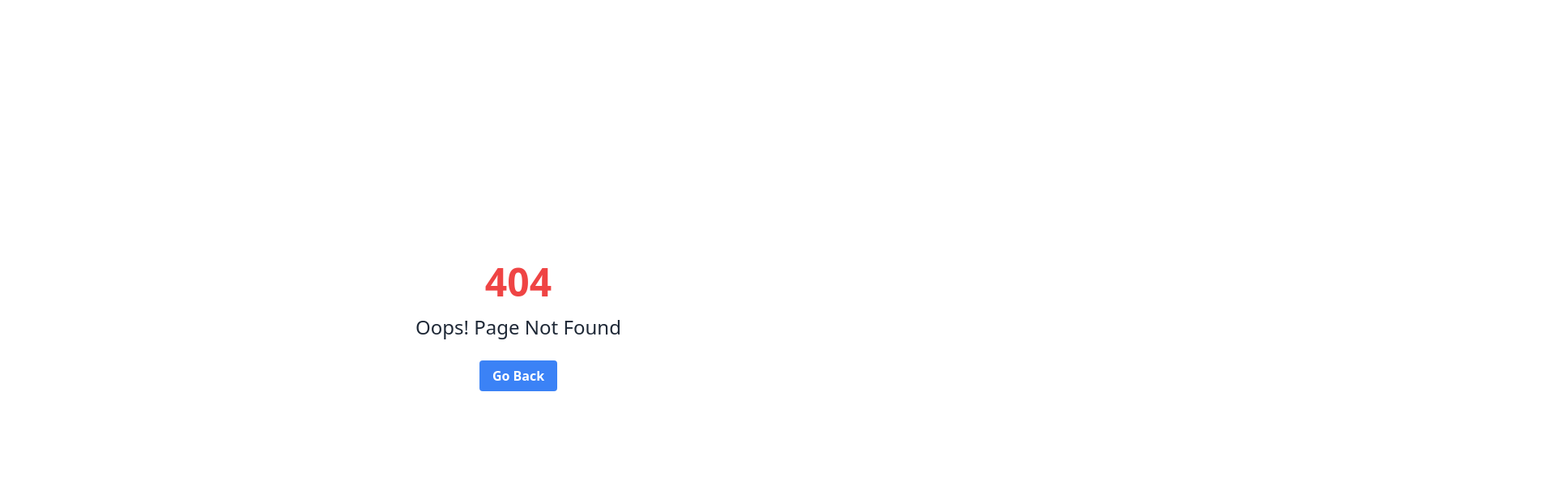
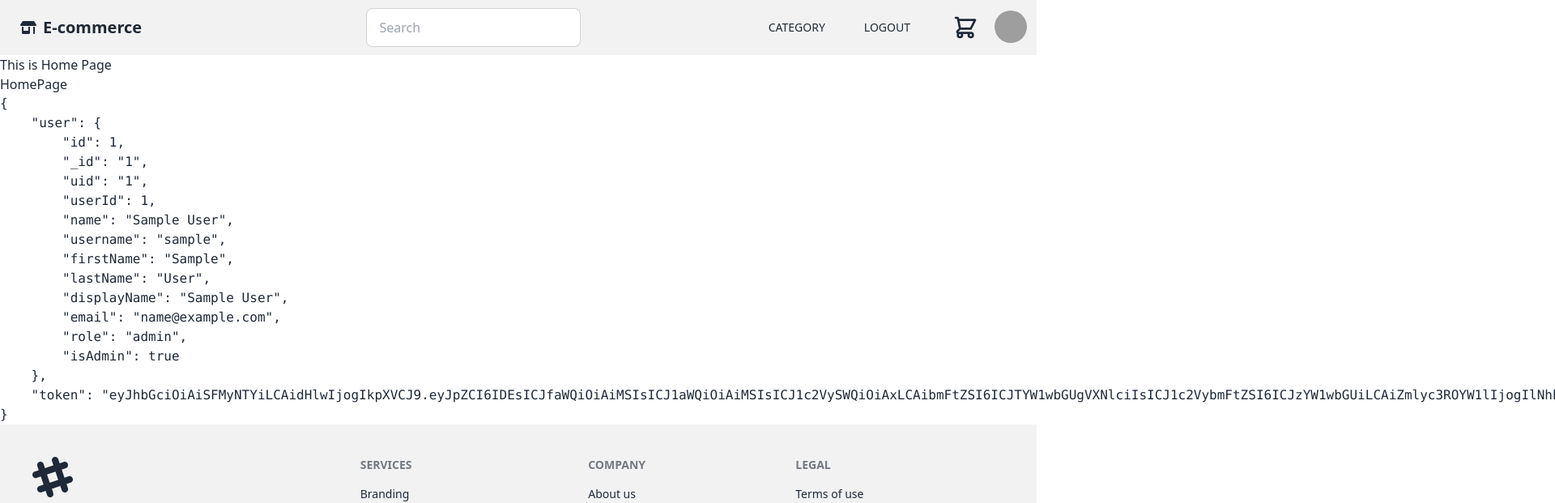
Before and after one commit to sayedhasan019283/Mern-Ecommerce, a React (Vite) app: page /home in a window 1280 px wide. Before the commit this address had no page. Shown: the top 621 px of the page at 81% size, 1920 px wide, since content can reach past the window. Built offline with nearby package versions, Linux system fonts and the light colour scheme; sample sign-in values are in the browser's storage; grey boxes are pictures that could not be loaded.

Commit message:
setup dashboard and privet route and previous path  location track

```diff
--- a/src/Routes/Router.jsx
+++ b/src/Routes/Router.jsx
@@ -9,6 +9,9 @@ import PageNotFound from "../componentes/PageNotFound/PageNotFound"
 import Category from "../componentes/category/Category"
 import Register from "../componentes/Register/Register"
 import Login from "../componentes/Login/Login"
+import HomePage from "../componentes/HomePage/HomePage"
+import Dashboard from "../componentes/Dashboard/Dashboard"
+import PrivateRoute from "../componentes/PrivetRoute/PriverRoute"
 
 const router = createBrowserRouter([
     {
@@ -18,6 +21,10 @@ const router = createBrowserRouter([
         {
           path: "/category",
           element: <Category/>
+        },
+        {
+          path: "/home",
+          element: <HomePage/>
         },
         {
           path: "/register",
@@ -44,6 +51,13 @@ const router = createBrowserRouter([
     {
       path: "*",
       element: <PageNotFound/>
+    },
+    {
+      path: "/dashboard",
+      element:
+      <PrivateRoute>
+      <Dashboard/>
+      </PrivateRoute>,
     }
 
 
--- a/src/Shared/Navbar/Navbar.jsx
+++ b/src/Shared/Navbar/Navbar.jsx
@@ -1,7 +1,25 @@
 import { NavLink } from "react-router-dom";
 import { FaShop } from "react-icons/fa6";
 import './Navbar.css'
+import { useAuth } from "../../context/Auth";
+import { toast } from 'react-toastify';
+
 export default function Navbar() {
+
+  const [auth, setAuth] = useAuth();
+  const handleLogout = () => {
+    setAuth({
+      ...auth,
+      user: null,
+      token: "",
+    });
+    localStorage.removeItem("auth");
+    toast.success("Successfully logout");
+  };
+
+
+
+
   return (
 
     <div>
@@ -12,16 +30,26 @@ export default function Navbar() {
               <svg xmlns="http://www.w3.org/2000/svg" className="h-5 w-5" fill="none" viewBox="0 0 24 24" stroke="currentColor"><path strokeLinecap="round" strokeLinejoin="round" strokeWidth="2" d="M4 6h16M4 12h8m-8 6h16" /></svg>
             </div>
           </div>
-          <NavLink to="/" className="btn btn-ghost text-xl"> <FaShop /> E-commerce</NavLink>
+          <NavLink to="/home" className="btn btn-ghost text-xl"> <FaShop /> E-commerce</NavLink>
         </div>
         <div className="form-control">
           <input type="text" placeholder="Search" className="input input-bordered w-28 md:w-auto" />
         </div>
         <div className="mr-4 navbar-end hidden lg:flex">
           <ul className="menu menu-horizontal px-1">
-            <li className="mr-4 link link-hover"><NavLink to="/category" className="text-base-content">CATEGORY</NavLink></li>
-            <li className=" mr-4 link link-hover"><NavLink to="/register" className="text-base-content bg-base-200">REGISTER</NavLink></li>
+            <li className="mr-4 link link-hover"><NavLink to="/dashboard" className="text-base-content">CATEGORY</NavLink></li>
+            {
+              !auth?.user ? (
+                <>
+                <li className=" mr-4 link link-hover"><NavLink to="/register" className="text-base-content bg-base-200">REGISTER</NavLink></li>
             <li className="mr-4 link link-hover"><NavLink to="/login" className="text-base-content">LOGIN</NavLink></li>
+                </>
+              ) : (
+                <>
+                 <li onClick={handleLogout} className="mr-4 link link-hover"><NavLink to="/login" className="text-base-content">LOGOUT</NavLink></li>
+                </>
+              )
+            }
           </ul>
         </div>
         <div className="mr-4">
--- /dev/null
+++ b/src/componentes/Dashboard/Dashboard.jsx
@@ -0,0 +1,11 @@
+
+
+const Dashboard = () => {
+    return (
+        <div>
+            <h3>from dashboard</h3>
+        </div>
+    );
+};
+
+export default Dashboard;
--- a/src/componentes/HomePage/HomePage.js
+++ /dev/null
@@ -1,11 +0,0 @@
-
-
-const HomePage = () => {
-    return (
-        <div>
-            <h3>This is Home Page</h3>
-        </div>
-    );
-};
-
-export default HomePage;
--- /dev/null
+++ b/src/componentes/HomePage/HomePage.jsx
@@ -0,0 +1,15 @@
+import { useAuth } from "../../context/Auth";
+
+
+const HomePage = () => {
+    const [auth] = useAuth();
+    return (
+        <div>
+            <h3>This is Home Page</h3>
+            <h1>HomePage</h1>
+      <pre>{JSON.stringify(auth, null, 4)}</pre>
+        </div>
+    );
+};
+
+export default HomePage;
--- a/src/componentes/Login/Login.jsx
+++ b/src/componentes/Login/Login.jsx
@@ -1,25 +1,35 @@
 import { useState } from "react";
 import axios from "axios";
 import { toast } from 'react-toastify';
-import { useNavigate } from "react-router-dom";
+import { useNavigate, useLocation } from "react-router-dom";
+import { useAuth } from "../../context/Auth";
 
 const Login = () => {
 
-    const [email, setEmail] = useState("")
-    const [password, setPassword] = useState("")
+    const [email, setEmail] = useState("");
+  const [password, setPassword] = useState("");
+  const [auth, setAuth] = useAuth();
 
   const navigate = useNavigate();
+  const location = useLocation();
 
+  // form function
   const handleSubmit = async (e) => {
     e.preventDefault();
     try {
       const res = await axios.post("http://localhost:8000/api/v1/auth/login", {
         email,
-              password
+        password,
       });
       if (res && res.data.success) {
         toast.success(res.data && res.data.message);
-              navigate("/");
+        setAuth({
+          ...auth,
+          user: res.data.user,
+          token: res.data.token,
+        });
+        localStorage.setItem("auth", JSON.stringify(res.data));
+        navigate(location.state ||"/");
       } else {
         toast.error(res.data.message);
       }
@@ -27,7 +37,7 @@ const Login = () => {
       console.log(error);
       toast.error("Something went wrong");
     }
-    }
+  };
 
     return (
         <div className="flex justify-center items-center bg-slate-500">
--- /dev/null
+++ b/src/componentes/PrivetRoute/PriverRoute.jsx
@@ -0,0 +1,24 @@
+import { useState, useEffect } from "react";
+import axios from "axios";
+import { useAuth } from "../../context/Auth";
+import Spinner from "../Spinner";
+import Dashboard from "../Dashboard/Dashboard";
+
+export default function PrivateRoute() {
+  const [ok, setOk] = useState(false);
+  const [auth] = useAuth();
+
+  useEffect(() => {
+    const authCheck = async () => {
+      const res = await axios.get("http://localhost:8000/api/v1/auth/user-auth");
+      if (res.data.ok) {
+        setOk(true);
+      } else {
+        setOk(false);
+      }
+    };
+    if (auth?.token) authCheck();
+  }, [auth?.token]);
+
+  return ok ? <Dashboard/> : <Spinner/> ;
+}
--- /dev/null
+++ b/src/componentes/Spinner.jsx
@@ -0,0 +1,28 @@
+import  { useState, useEffect } from "react";
+import { useNavigate, useLocation } from "react-router-dom";
+const Spinner = () => {
+  const [count, setCount] = useState(5);
+  const navigate = useNavigate();
+  const location = useLocation();
+
+  useEffect(() => {
+    const interval = setInterval(() => {
+      setCount((prevValue) => --prevValue);
+    }, 1000);
+    count === 0 &&
+      navigate("/login", {
+        state: location.pathname,
+      });
+    return () => clearInterval(interval);
+  }, [count, navigate, location]);
+  return (
+    <>
+
+        <h1 className="text-center">redirecting to you in {count} second </h1>
+        <span className="loading loading-ring loading-lg"></span>
+
+    </>
+  );
+};
+
+export default Spinner;
--- /dev/null
+++ b/src/context/Auth.jsx
@@ -0,0 +1,37 @@
+import { useState, useEffect, useContext, createContext } from "react";
+import axios from "axios";
+
+const AuthContext = createContext();
+// eslint-disable-next-line react/prop-types
+const AuthProvider = ({ children }) => {
+  const [auth, setAuth] = useState({
+    user: null,
+    token: "",
+  });
+
+  //default axios
+  axios.defaults.headers.common["Authorization"] = auth?.token;
+
+  useEffect(() => {
+    const data = localStorage.getItem("auth");
+    if (data) {
+      const parseData = JSON.parse(data);
+      setAuth({
+        ...auth,
+        user: parseData.user,
+        token: parseData.token,
+      });
+    }
+    //eslint-disable-next-line
+  }, []);
+  return (
+    <AuthContext.Provider value={[auth, setAuth]}>
+      {children}
+    </AuthContext.Provider>
+  );
+};
+
+// custom hook
+const useAuth = () => useContext(AuthContext);
+
+export { useAuth, AuthProvider };
--- a/src/main.jsx
+++ b/src/main.jsx
@@ -5,10 +5,13 @@ import {
   RouterProvider,
 } from "react-router-dom"
 import router from './Routes/Router'
+import { AuthProvider } from './context/Auth'
 
 
 ReactDOM.createRoot(document.getElementById('root')).render(
+  <AuthProvider>
   <React.StrictMode>
     <RouterProvider router={router} />
-  </React.StrictMode>,
+  </React.StrictMode>
+  </AuthProvider>
 )
```
Lines whose indentation alone changed are shown as unchanged.
